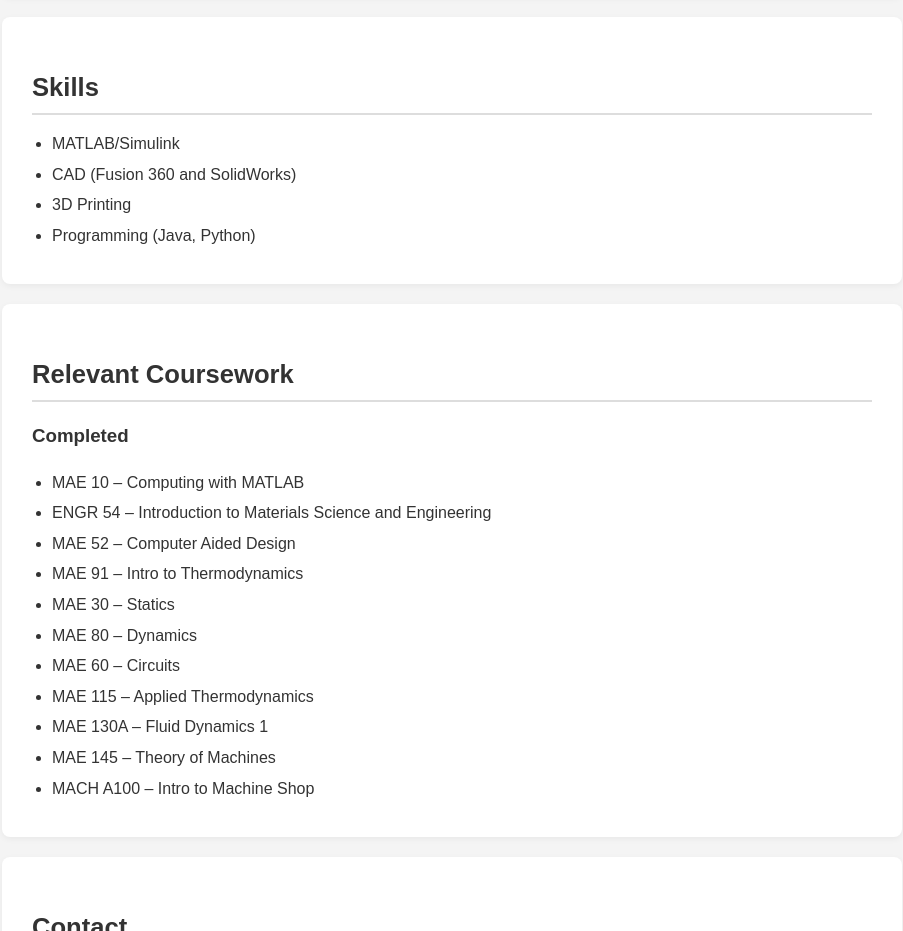
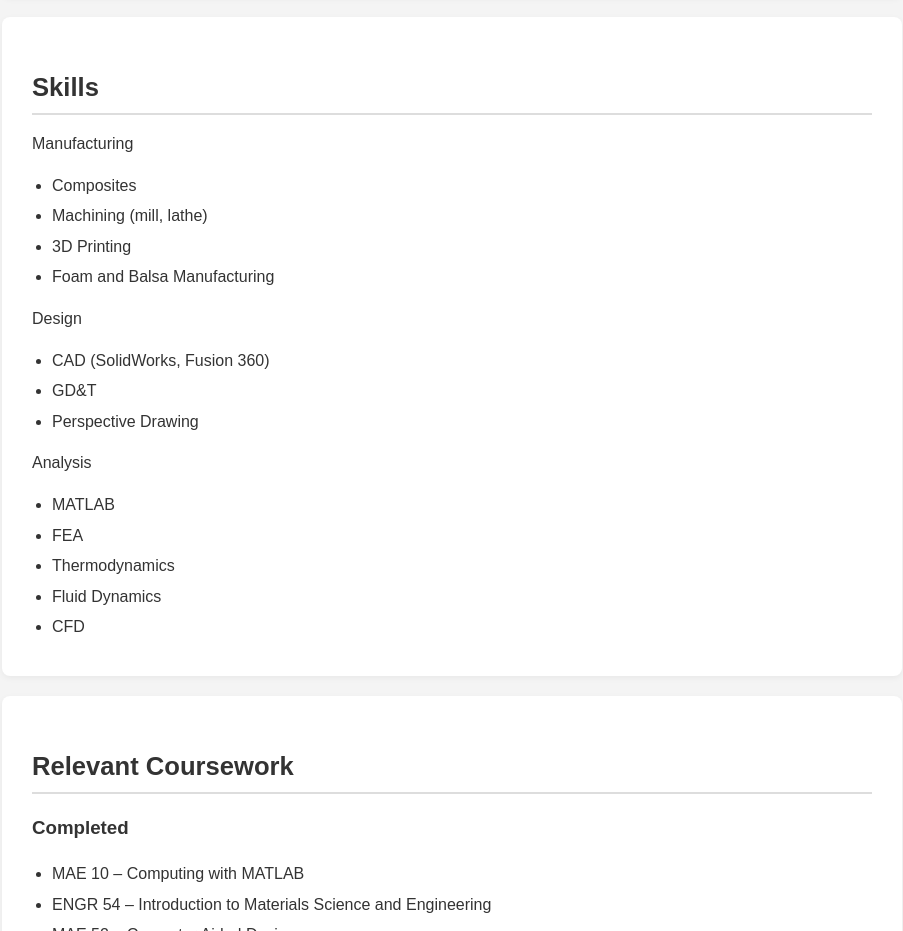
Before and after one commit to BryceBayoneta/Bryce-Bayoneta-Portfolio, a plain HTML site: page index.html in a window 1280 px wide. Shown: the part 1060-1991 px from the top of the page, without its empty margins (188-1091 px from the left). Drawn offline with Linux system fonts and the light colour scheme.

Commit message:
Update skills and analysis sections in index.html

```diff
--- a/index.html
+++ b/index.html
@@ -52,12 +52,27 @@
 
   <section id="skills">
     <h2>Skills</h2>
+    <p>Manufacturing</p>
     <ul>
-      <li>MATLAB/Simulink</li>
-      <li>CAD (Fusion 360 and SolidWorks)</li>
+      <li>Composites</li>
+      <li>Machining (mill, lathe)</li>
       <li>3D Printing</li>
-      <li>Programming (Java, Python)</li>
+      <li>Foam and Balsa Manufacturing</li>
     </ul>
+    <p>Design</p>
+      <ul>
+        <li>CAD (SolidWorks, Fusion 360)</li>
+        <li>GD&T</li>
+        <li>Perspective Drawing</li>
+      </ul>
+      <p>Analysis</p>
+        <ul>
+          <li>MATLAB</li>
+          <li>FEA</li>
+          <li>Thermodynamics</li>
+          <li>Fluid Dynamics</li>
+          <li>CFD</li>
+        </ul>
   </section>
 
 <section id="coursework">
```
